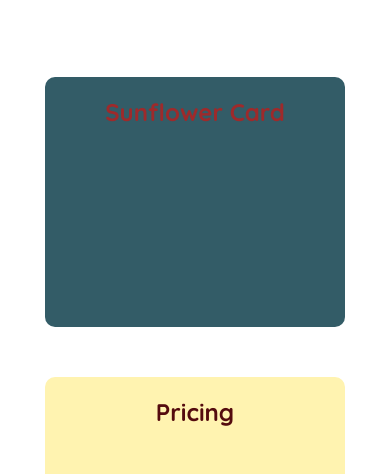
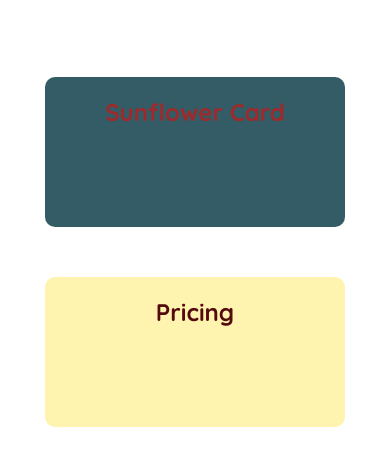
Before and after one commit to toljaw/my_1st_website, a website: page public/index.html in a window 390 px wide. Shown: the part 318-792 px from the top of the page. Drawn offline with Linux system fonts and the light colour scheme.

Commit message:
update mainsite design v2.1

```diff
--- a/public/style.css
+++ b/public/style.css
@@ -73,7 +73,7 @@ h2 {
     color: #E09F3E;
 }
 
-@media (max-width: 750px) {
+@media (max-width: 700px) {
     .line {
 
         flex-direction: column;
@@ -81,7 +81,6 @@ h2 {
     }
     .tile {
         width: 80%;
-        height: 250px;
     }
     }
 /*
```
